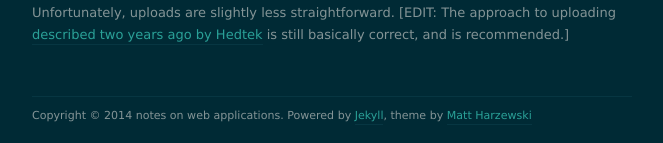
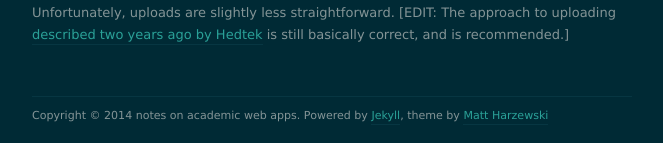
Before and after one commit to decasia/decasia.github.io, a Jekyll site: the page built from index.html, in a window 1280 px wide and 900 px high, scrolled down 2622 px. Shown: the part 754-897 px from the top of the window, without its empty margins (308-971 px from the left). Built offline with Jekyll 4.4.1, drawn with Linux system fonts in a browser that asks for light colours; nearby versions of some CDN libraries; the list of posts is cut into pages by our own code; some of the changed text lies outside the part shown.

Commit message:
Fix page title

```diff
--- a/_config.yml
+++ b/_config.yml
@@ -1,4 +1,4 @@
-name: notes on web applications
+name: notes on academic web apps
 url: http://decasia.github.io
 description: "from the humanities IT group at the university of chicago"
 
--- a/index.html
+++ b/index.html
@@ -1,6 +1,6 @@
 ---
 layout: default
-title: Solar Theme
+title: notes on academic web apps
 ---
 
 {% for post in paginator.posts %}
```
